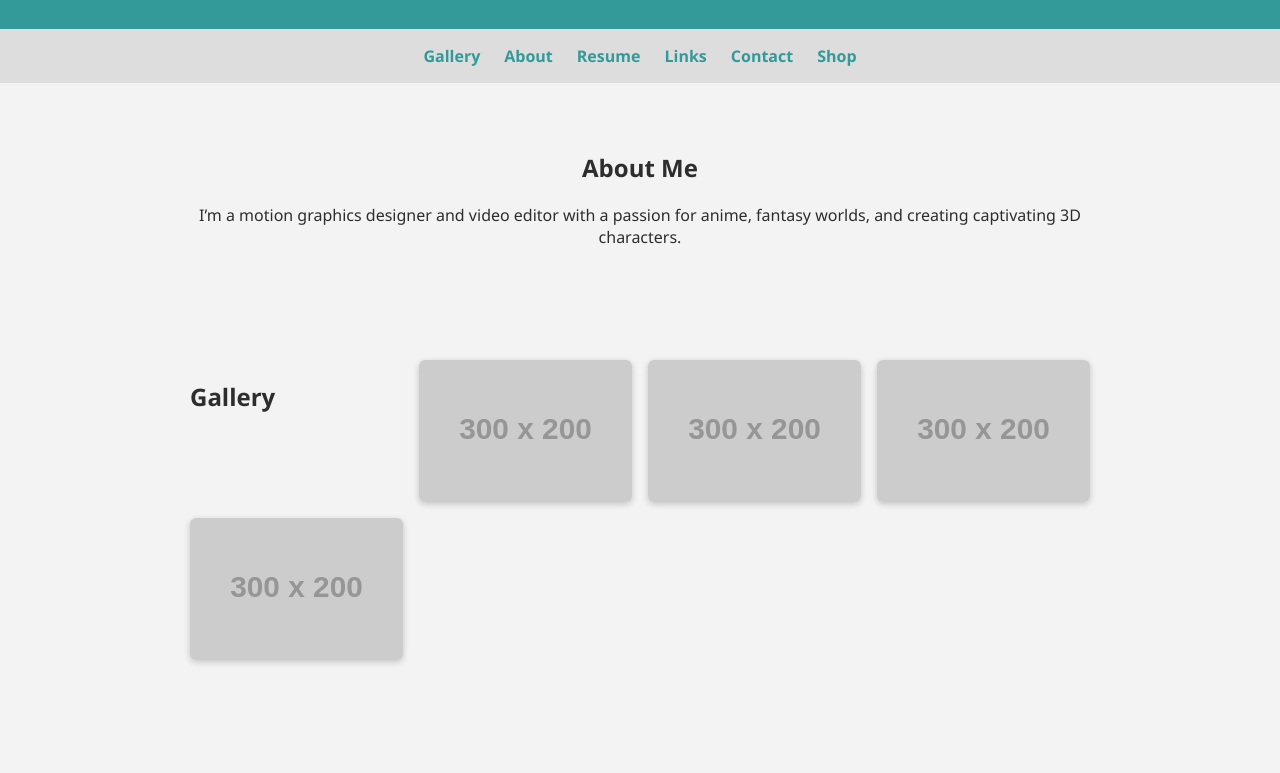
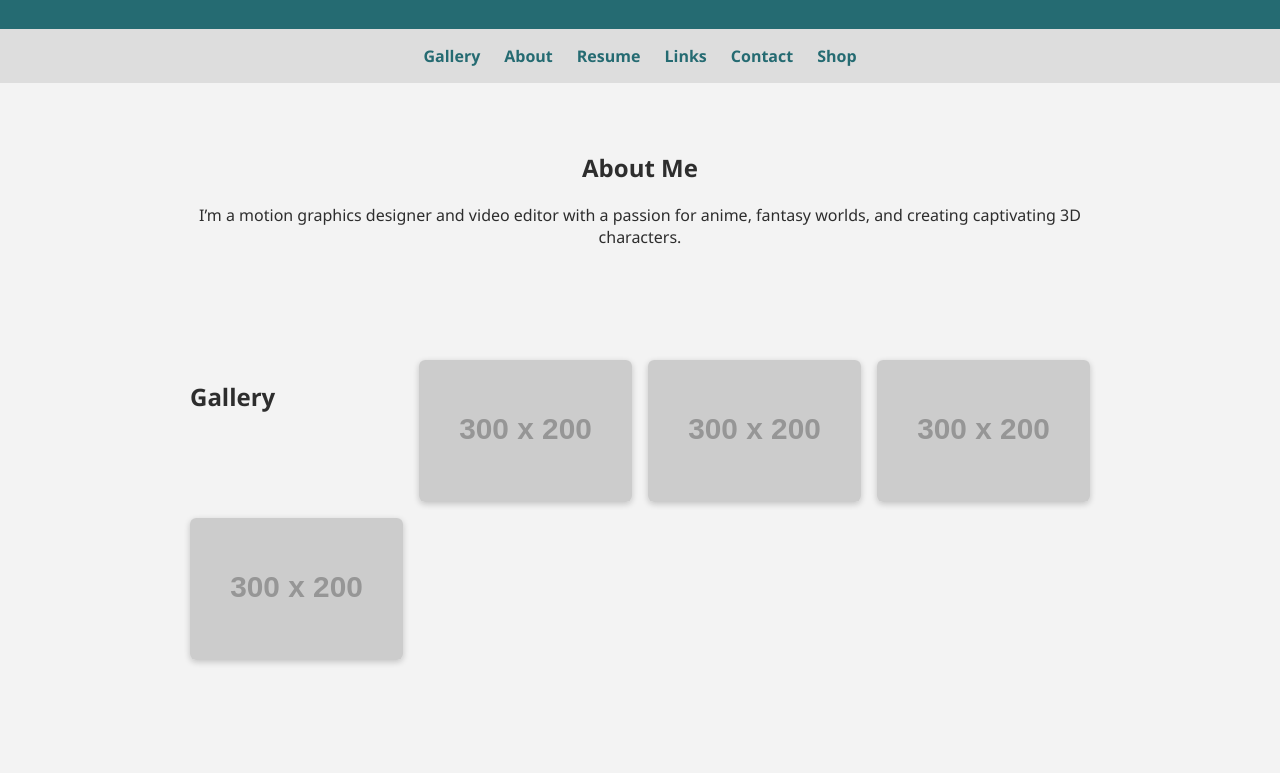
Before and after one commit to miclicVid/miclicvid.github.io, a plain HTML site: page index.html in a window 1280 px wide. Shown: the part 120-893 px from the top of the page. Drawn offline with Linux system fonts and the light colour scheme; placeholder pictures from the web are drawn by us.

Commit message:
Update style.css

```diff
--- a/style.css
+++ b/style.css
@@ -1,7 +1,7 @@
 
 :root {
   --main-bg: #f3f3f3;
-  --accent: #339999;
+  --accent: #256b72;
   --highlight: #ef233c;
   --text: #2d2d2d;
   --font: 'Segoe UI', sans-serif;
```
